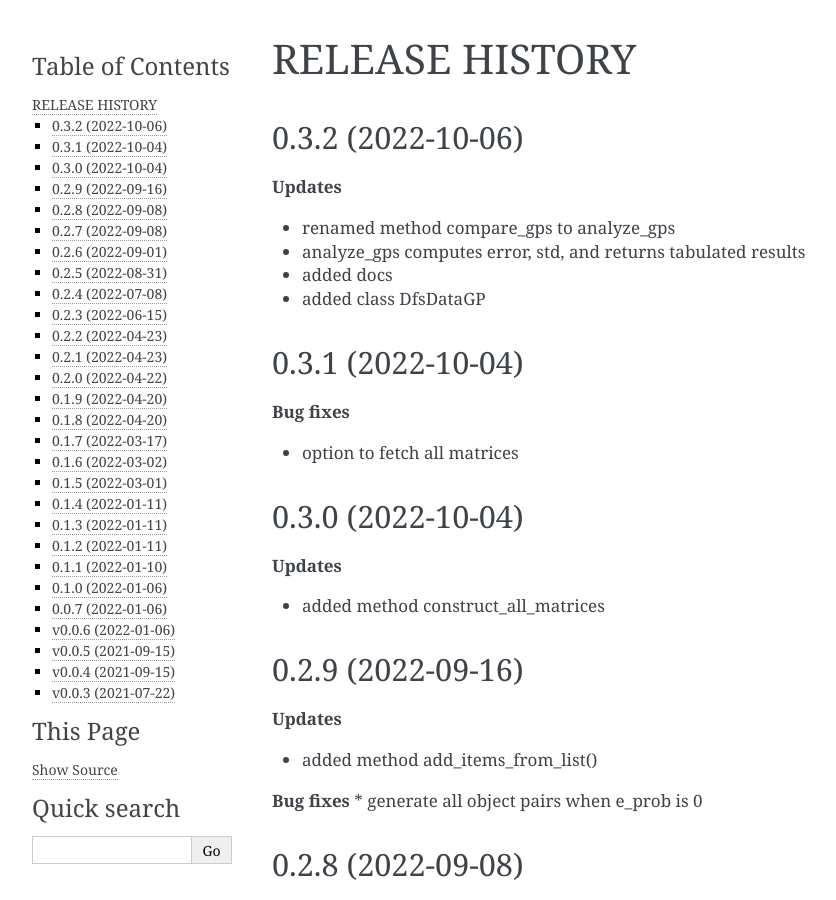
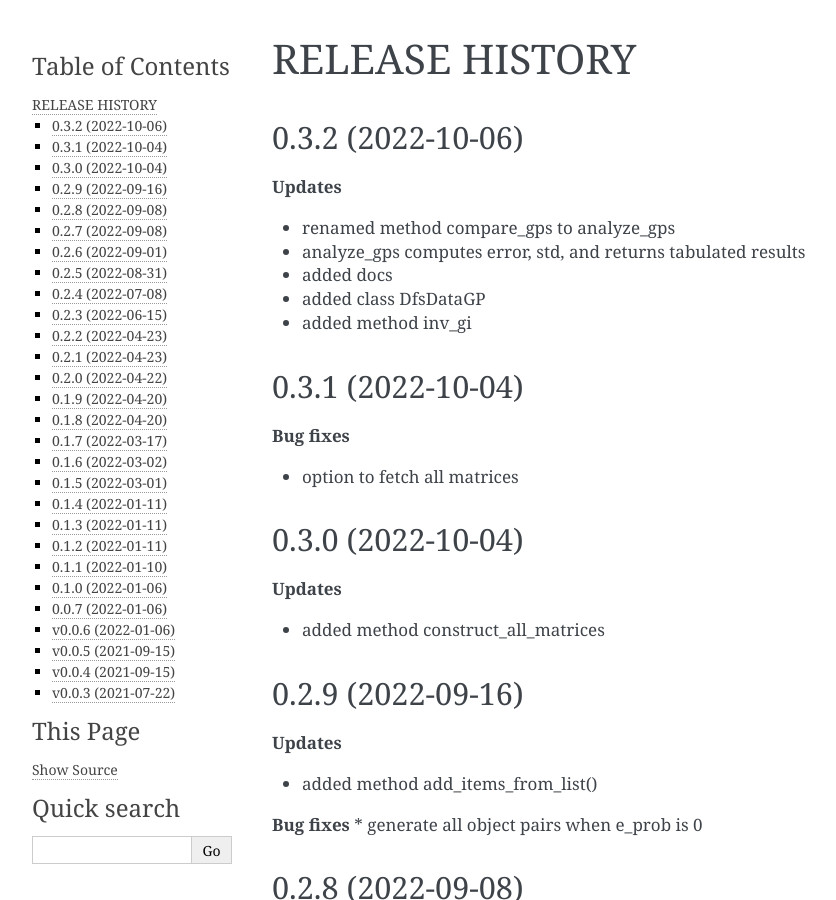
Before and after one commit to owuordickson/sogp_pypi, a Sphinx documentation site: the page built from docs/source/release-history.rst, in a window 1280 px wide and 900 px high. Shown: the whole window, without its empty margins (148-984 px from the left). Built offline with Sphinx 7.4.7, drawn with Linux system fonts in a browser that asks for light colours.

Commit message:
Update 0.3.2: class DfsDataGP

```diff
--- a/docs/source/release-history.rst
+++ b/docs/source/release-history.rst
@@ -14,6 +14,8 @@ RELEASE HISTORY
 * added docs
 
 * added class DfsDataGP
+
+* added method inv_gi
 
 
 0.3.1 (2022-10-04)
--- a/release-notes.txt
+++ b/release-notes.txt
@@ -8,6 +8,7 @@ Updates
 - analyze_gps computes error, std, and returns tabulated results
 - added docs
 - added class DfsDataGP
+- added method inv_gi
 
 
 0.3.1
```
